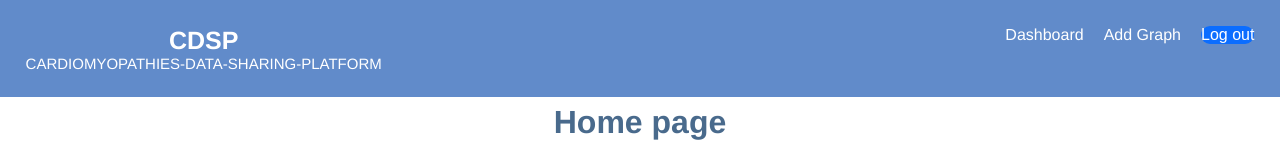
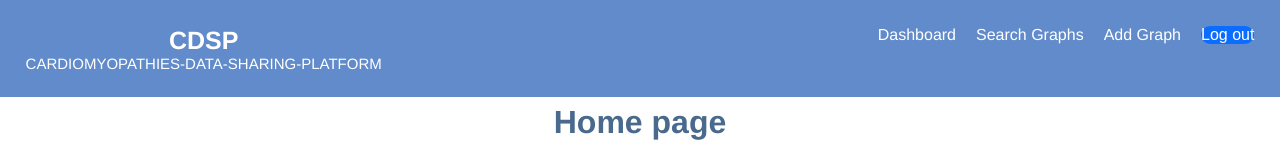
Before and after one commit to Group-10-Vue-Assignment/Cardiomyopathies-Data-Sharing-Platform, a Vue app: page / in a window 1280 px wide. Shown: the top 160 px of the page. Built offline with nearby package versions, Linux system fonts and the light colour scheme; no server answers; sample sign-in values are in the browser's storage; what vue3-apexcharts would draw is missing.

Commit message:
Added search page to nav bar

```diff
--- a/src/components/NavBar.vue
+++ b/src/components/NavBar.vue
@@ -13,6 +13,9 @@
         </div>
         <div v-else class="user-items">
           <router-link class="nav-item" to="/dashboard">Dashboard</router-link>
+          <router-link class="nav-item" to="/searchpage"
+            >Search Graphs</router-link
+          >
           <router-link class="nav-item" to="/add-graph">Add Graph</router-link>
           <button @click="handleClick" class="logout-btn">Log out</button>
         </div>
--- a/src/router/index.js
+++ b/src/router/index.js
@@ -6,6 +6,7 @@ import DashBaord from "../views/DashBoard.vue";
 import AddGraph from "@/views/AddGraph.vue";
 import ForgotPassword from "../views/ForgotPassword.vue";
 import VerifyEmail from "../views/VerifyEmail.vue";
+import SearchPage from "../views/SearchPage.vue";
 // route guard
 import { projectAuth } from "../firebase/config";
 
@@ -61,6 +62,11 @@ const routes = [
     path: "/verifyemail",
     name: "VerifyEmail",
     component: VerifyEmail
+  },
+  {
+    path: "/searchpage",
+    name: "SearchPage",
+    component: SearchPage
   }
 ];
 
```
